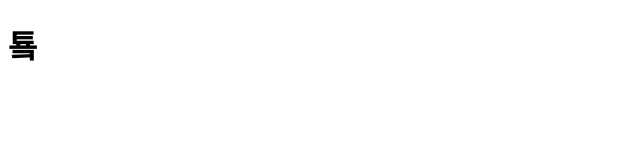
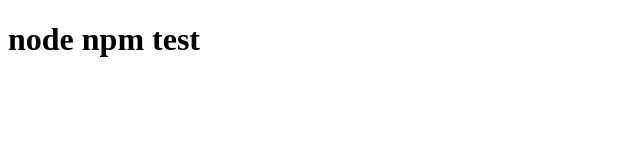
Before and after one commit to EunjoungAhn/git-practice, a plain HTML site: page index.html in a window 1280 px wide. Shown: the whole page, without its empty margins (0-640 px from the left). Drawn offline with Linux system fonts and the light colour scheme.

Commit message:
npm test

```diff
--- a/index.html
+++ b/index.html
@@ -5,8 +5,9 @@
   <meta http-equiv="X-UA-Compatible" content="IE=edge">
   <meta name="viewport" content="width=device-width, initial-scale=1.0">
   <title>Document</title>
+  <script src="./main.js"></script>
 </head>
 <body>
-  <h1>툨</h1>
+  <h1>node npm test</h1>
 </body>
 </html>
```
Also changed, not shown: main.js (added, +7 -0 lines), 2 other files.
